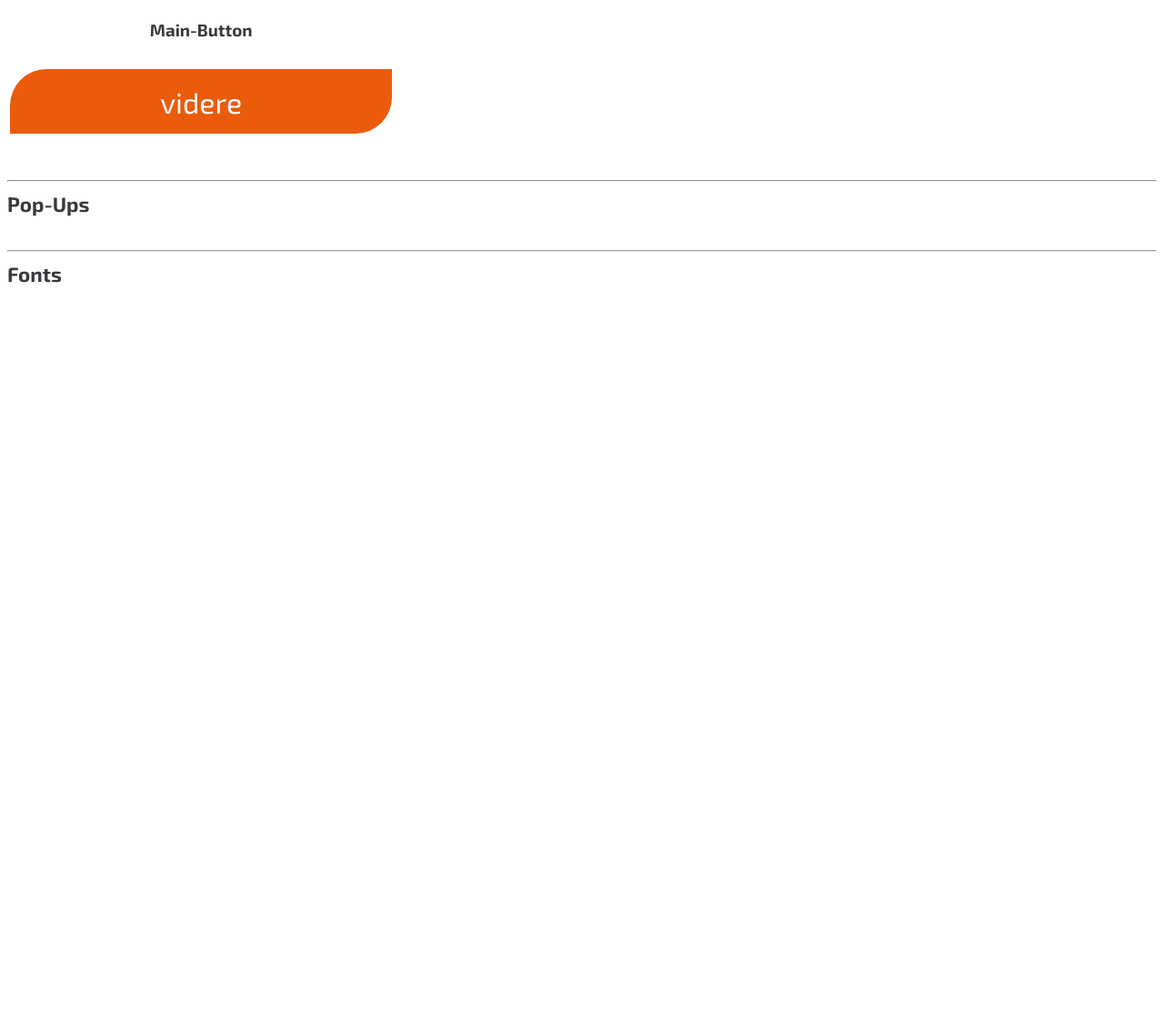
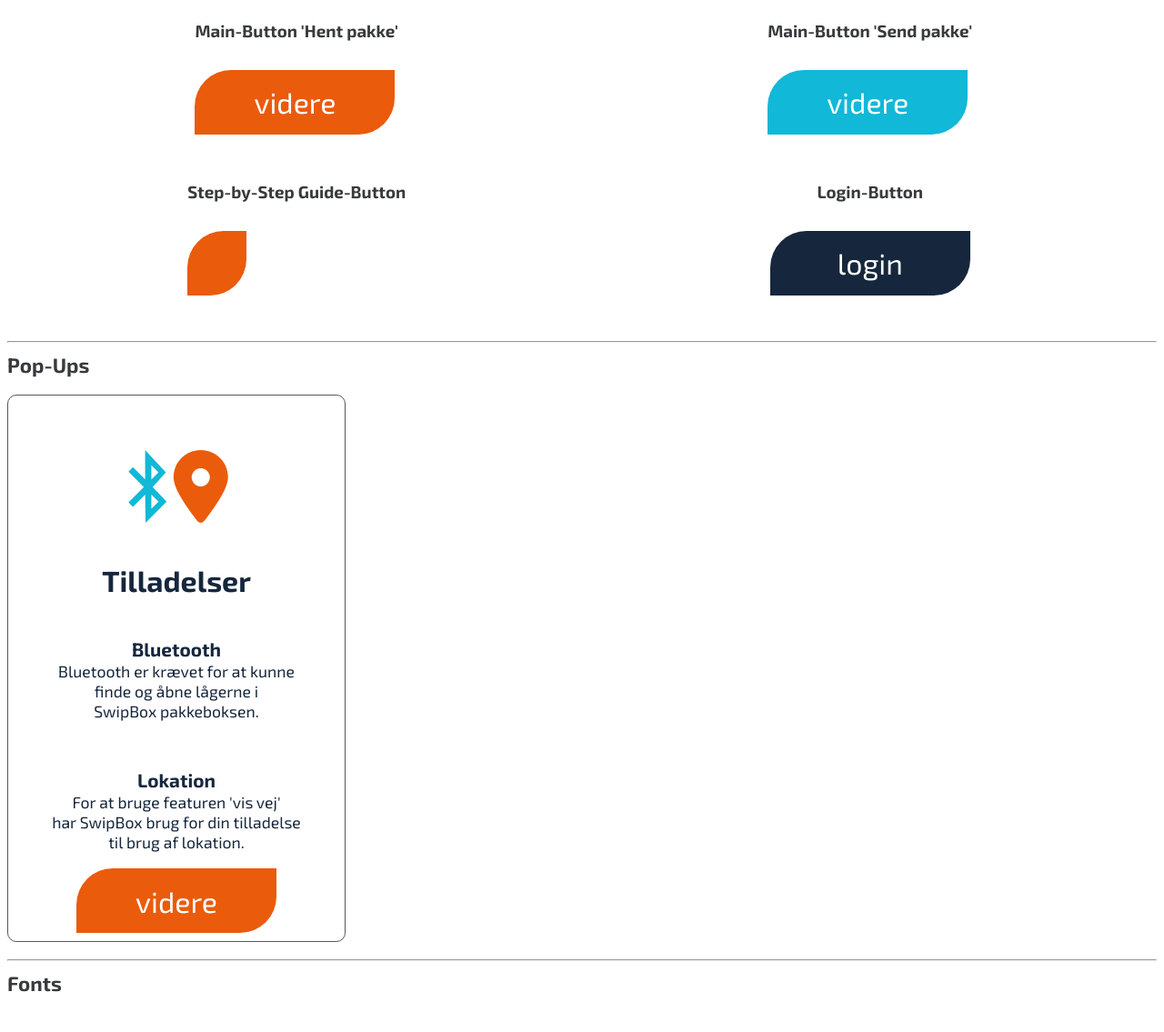
Before and after one commit to nomigayatri/swipbox, a plain HTML site: page styleguide/index.html in a window 1280 px wide. Shown: the part 1863-2998 px from the top of the page at 91% size. Before the commit the page ends 2232 px from the top, so only its background shows below. Drawn offline with Linux system fonts and the light colour scheme.

Commit message:
styleguide

```diff
--- a/styleguide/index.html
+++ b/styleguide/index.html
@@ -6,6 +6,7 @@
     <link rel="stylesheet" href="styleguide.css">
     <link rel="preconnect" href="https://fonts.gstatic.com">
     <link href="https://fonts.googleapis.com/css2?family=Exo+2:ital,wght@0,100;0,200;0,300;0,400;0,500;0,600;0,700;0,800;0,900;1,100;1,200;1,300;1,400;1,500;1,600;1,700;1,800;1,900&display=swap" rel="stylesheet">
+    <script src="https://kit.fontawesome.com/df249e4577.js" crossorigin="anonymous"></script>
     <title>Styleguide SwipBox Infinity App</title>
 </head>
 <body>
@@ -57,7 +58,6 @@
                 <li class="menu__item">
                     <a href="#Illustrations" class="menu__link">Illustrations</a>
                 </li>
-
                 <li class="menu__item">
                     <a href="#buttons" class="menu__link">Buttons</a>
                 </li>
@@ -152,33 +152,102 @@
 
         <section id="Illustrations">
         <h2> <hr> Illustrations</h2>
-        <ul class="list ulbackground">
+        <ul class="ulillustrations">
             <li>
-                 <h3>SwipBox City-Illustration</h3>
-                 <p class="city illustration">
-                 </p>
+                 <h3 class="illustration" >SwipBox City-Illustration</h3>
+                    <img class="city picture" src="img/SwipBox-illustration-city.png" alt="cityillustration with a pakkeboks">
              </li>
+
+             <li>
+                <h3 class="illustration" >SwipBox hentpakke-Illustration (stort)</h3>
+                    <img class="hentpakke__stort picture" src="img/hentpakke-stort.png" alt="illustration of a box in orange">
+            </li>
+
+            <li>
+                <h3 class="illustration" >SwipBox sendpakke-Illustration (stort)</h3>
+                    <img class="sendpakke__stor picture" src="img/sendpakke-stort.png" alt="illustration of a box in blue">
+            </li>
+
+            <li>
+                <h3 class="illustration" >SwipBox sendpakke-Illustration</h3>
+                    <img class="hentpakke__mellem picture" src="img/hentpakke-mellem.png" alt="illustration of a box in orange">
+            </li>
+
+            <li>
+                <h3 class="illustration" >SwipBox sendpakke-Illustration</h3>
+                    <img class="sendpakke__mellem picture" src="img/sendpakke-mellem.png" alt="illustration of a in blue">
+            </li>
+
          </ul>
         </section>
 
 
         <section id="buttons">
         <h2> <hr> Buttons</h2>
-        <ul class="list buttons">
+        <ul class=" ulbuttons">
             <li>
-                <h3>Main-Button</h3>
+                <h3>Main-Button 'Hent pakke'</h3>
                 <p class="mainbutton preview">
                       videre
                 </p>
+            </li>
 
+            <li>
+                <h3>Main-Button 'Send pakke'</h3>
+                <p class="mainbutton preview mainbutton__sendpakke">
+                      videre
+                </p>
             </li>
+
+            <li>
+                <h3>Step-by-Step Guide-Button</h3>
+                <p class="mainbutton preview mainbutton__guide">
+                    <i class="fas fa-chevron-right"></i>
+                </p>
+                </li>
+
+                <li>
+                    <h3>Login-Button</h3>
+                    <p class="mainbutton preview button__login">
+                        login
+                    </p>
+                    </li>
+
+
          </ul>
         </section>
 
 
         <section id="popups" >
         <h2> <hr> Pop-Ups</h2>
-        <p class="popup list"></p>
+        <section class="popup__tilladelser">
+
+            <section class="tilladelsericons">
+            <i class="fab fa-bluetooth-b fa-5x"></i>
+            <i class="fas fa-map-marker-alt fa-5x"></i>
+            </section>
+
+            <h4 class="heading__tilladelser" >
+                Tilladelser
+            </h4>
+
+            <section class="bluetooth">
+                <h5 class="underheading__tilladelser" >Bluetooth</h5>
+                <p class="text__tilladelser">Bluetooth er krævet for at kunne <br> finde og åbne lågerne i <br> SwipBox pakkeboksen.</p>
+
+            </section>
+
+
+            <section class="lokation">
+                <h5 class="underheading__tilladelser">Lokation</h5>
+                <p class="text__tilladelser">For at bruge featuren 'vis vej' <br> har SwipBox brug for din tilladelse <br> til brug af lokation.</p>
+            </section>
+
+            <button class="button button__tilladelser">
+                videre
+            </button>
+
+       </section>
         </section>
 
         <section id="fonts">
--- a/styleguide/styleguide.scss
+++ b/styleguide/styleguide.scss
@@ -14,6 +14,10 @@ h1{
 }
 h2{
     font-size: 1.4em;
+}
+
+.navbarsection {
+    display: none;
 }
 
 .menu {
@@ -39,7 +43,7 @@ h2{
 
 .menu__list {
   display: grid;
-  grid-template-columns: 1fr 1fr 1fr 1fr 1fr 1fr;
+  grid-template-columns: 0.5fr 1fr 1fr 1fr 1fr 0.5fr;
   width: 3000px;
   padding: 1rem 2rem;
   justify-items: center;
@@ -110,21 +114,19 @@ ul {
     justify-content: center;
 }
 
-/* Background-Images */
+/* illustrations */
 
-.illustration {
-    display: flex;
-    align-items: center;
-    justify-content: center;
-    height: 350px;
-    width: 400px;
-    background-size: cover;
+.ulillustrations {
+    padding-left: 3px;
+    display: grid;
+    grid-template-columns: 1fr 1fr 1fr;
+    text-align: center;
+    color: #383A3D;
 }
 
-.city {
-   background-image: url(img/SwipBox-illustration-city.png);
+.picture {
+    max-width: 250px;
 }
-
 
 /*Logo*/
 
@@ -134,9 +136,17 @@ ul {
 
 /*Buttons*/
 
+.ulbuttons {
+    padding-left: 3px;
+    display: grid;
+    grid-template-columns: 1fr 1fr;
+    text-align: center;
+    justify-items: center;
+}
 .mainbutton {
     background-color: #EA5B0C;
     height: 71px;
+    width: 220px;
     border-top-left-radius: 40px;
     border-bottom-right-radius: 40px;
     color: white;
@@ -146,38 +156,88 @@ ul {
 
 }
 
+.mainbutton__sendpakke {
+    background-color: #11B8D7;
+
+}
+
+.mainbutton__guide {
+    max-width: 65px;
+    max-height: 71px;
+}
+
+.button__login {
+    background-color: #16273D;
+}
 
 /*Pop-Ups*/
-
-.popup__example {
-    width: 300px;
-    height: 400px;
-    background-color: rgb(240, 244, 220);
-    border-radius: 15px;
-    display: flex;
-    align-items: center;
-    justify-content: center;
+.button__tilladelser {
+    background-color: #EA5B0C;
+    height: 71px;
+    width: 220px;
+    border-top-left-radius: 40px;
+    border-bottom-right-radius: 40px;
+    color: white;
+    font-family: 'Exo 2', sans-serif;
+    font-style: bold;
+    font-size: 2em;
+    border: none;
+    justify-self: center;
 }
 
-.navbarsection {
-    display: none;
+.popup__tilladelser {
+    border: 1px solid rgb(88, 87, 87);
+    border-radius: 10px;
+    text-align: center;
+    width: 370px;
+    height: 600px;
+    color: #16273D;
+    display: grid;
+    grid-template-rows: 1fr 90px 1fr 1fr 80px;
 }
+
+.heading__tilladelser {
+    font-size: 2em;
+    margin-bottom: 0;
+}
+
+.fab{
+    color: #11B8D7;
+    margin-top: 60px;
+}
+
+.fas{
+    color: #EA5B0C;
+}
+
+
+.underheading__tilladelser {
+    font-size: 1.3em;
+    margin-bottom: 0px;
+}
+
+.text__tilladelser {
+    margin-top: 1px;
+    font-size: 1.1em;
+}
+
+
 /* Fonts */
 
-.fonts__roboto {
-    font-family: "Roboto", sans-serif;
-}
-
-.fonts__fjallaone {
-    font-family: "Fjalla One", sans-serif;
-}
-
-.fonts__ralewaydots {
-    font-family: "Raleway Dots", cursive;
-}
 
 /*Media Query Selector */
 @media screen and (max-width: 730px) {
+
+.ulbuttons {
+        display: grid;
+        grid-template-columns: 1fr;
+    }
+
+.ulillustrations {
+    display: grid;
+    grid-template-columns: 1fr;
+    }
+
  .list {
         display: grid;
         grid-template-columns: 1fr 1fr;
```
Also changed, not shown: styleguide/img/hentpakke-lille.png (added), styleguide/img/hentpakke-mellem.png (added), styleguide/img/hentpakke-stort.png (added), styleguide/img/sendpakke-lille.png (added), styleguide/img/sendpakke-mellem.png (added), styleguide/img/sendpakke-stort.png (added), styleguide/styleguide.css.
